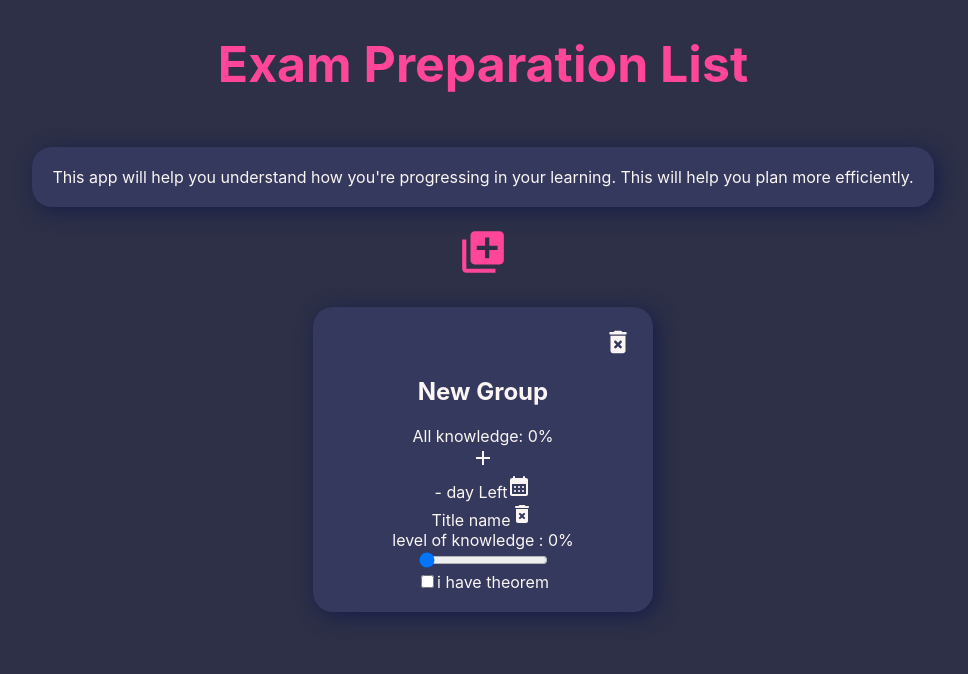
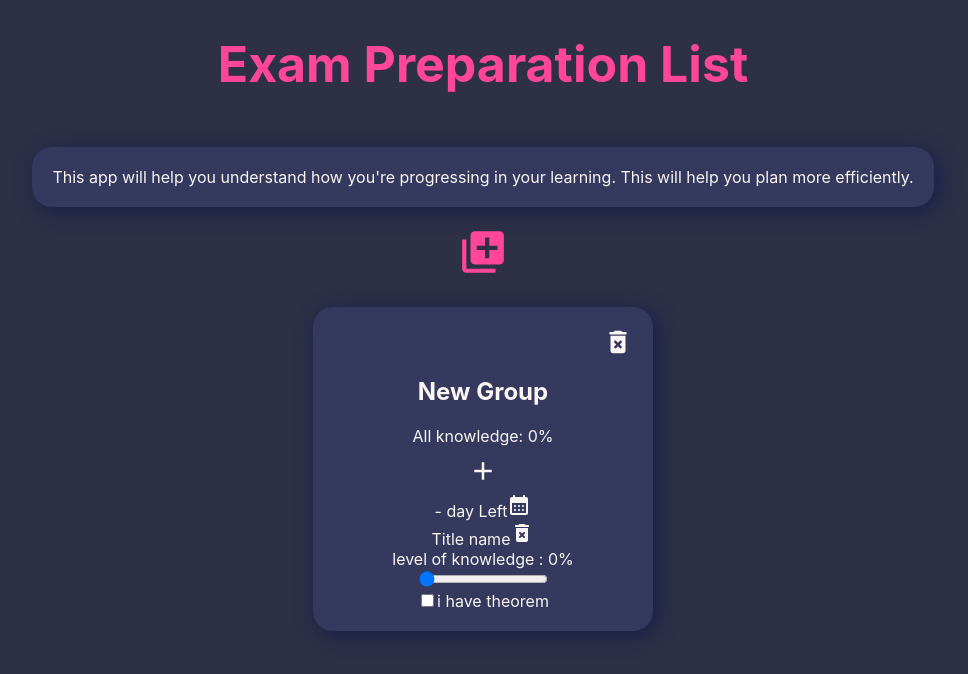
Before and after one commit to cintia-sari/items-list-in-react, a React (Create React App) app: page / in a window 1280 px wide. Shown: the top 674 px of the page, without its empty margins (157-1125 px from the left). Built offline with nearby package versions, Linux system fonts and the light colour scheme.

Commit message:
add icon css

```diff
--- a/src/Components/GroupList/GroupList.css
+++ b/src/Components/GroupList/GroupList.css
@@ -41,3 +41,11 @@
   display: flex;
   justify-content: center;
 }
+
+.all-knowledge-div{
+  margin-bottom:10px;
+}
+
+.add-icon-div{
+  font-size: 30px;
+}
--- a/src/Components/GroupList/GroupList.jsx
+++ b/src/Components/GroupList/GroupList.jsx
@@ -66,8 +66,8 @@ export default function GroupList(props) {
               </h2>
 
             </div>
-            <div>All knowledge: {group.allKnowledge}% </div>
-            <AddIcon className='icon' onClick={addItem} data-id={group.id}/>
+            <div className='all-knowledge-div'>All knowledge: {group.allKnowledge}% </div>
+            <div className='add-icon-div'><AddIcon className='icon' onClick={addItem} data-id={group.id} fontSize="inherit"/></div>
                     <div> { group.setExamDate ?
                      <label for="examDate" key="examDate">
                       <input type="date" name="exam-date" value={group.examDate} onChange={newDate} data-id={group.id}/>
```
